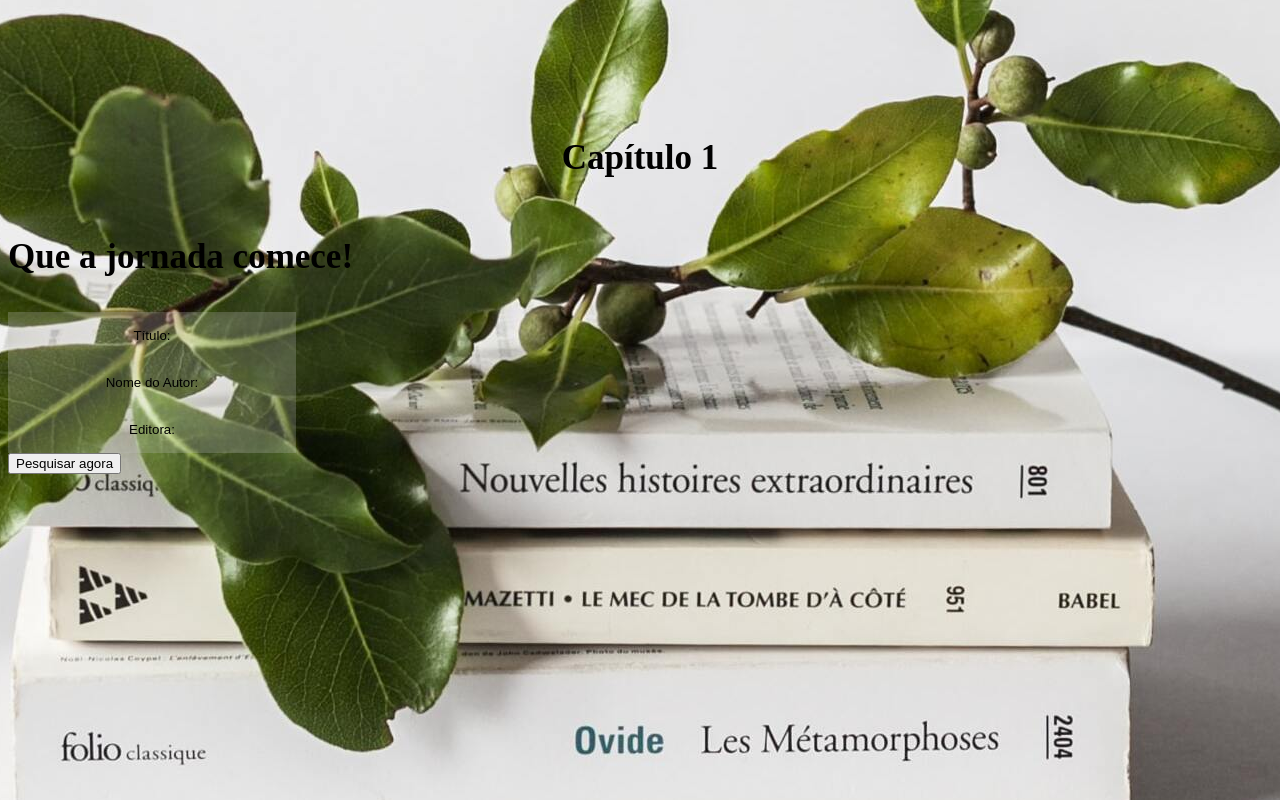
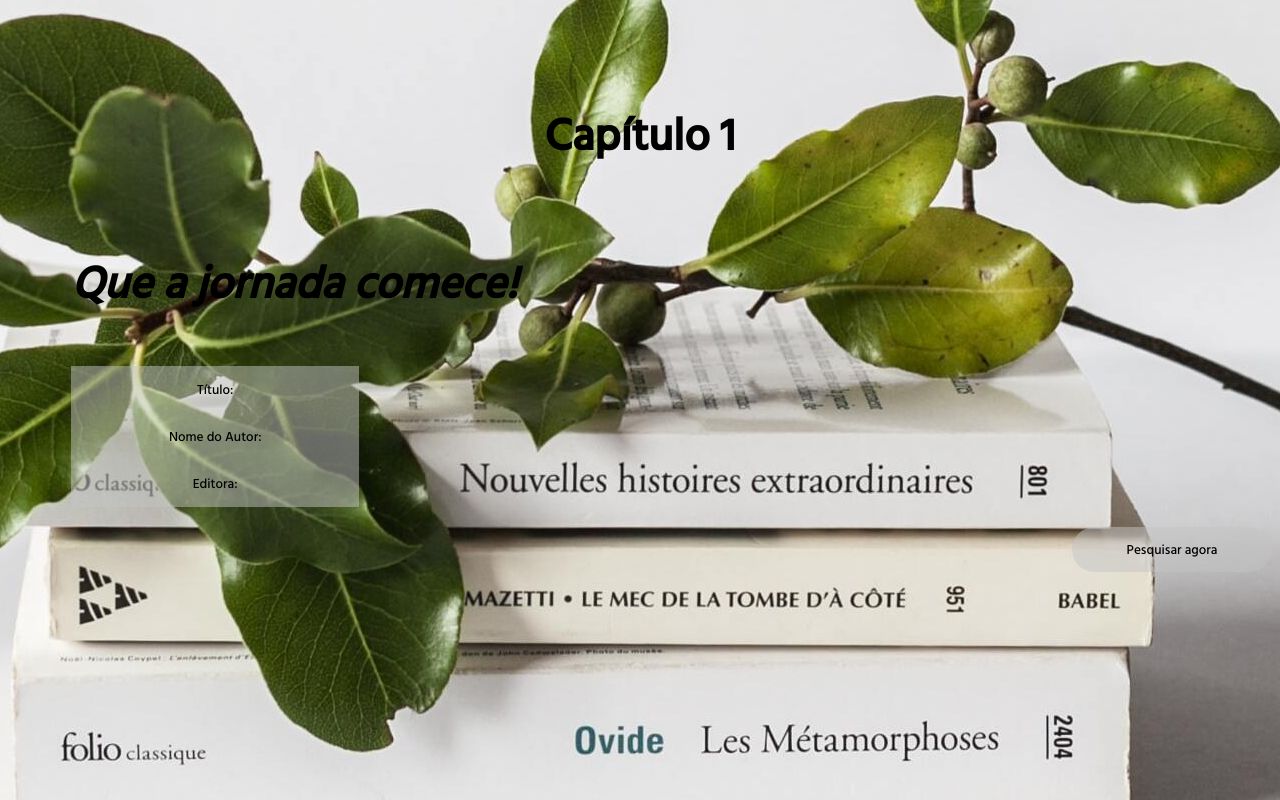
Before and after one commit to raquelcabral/MyLibrary, a plain HTML site: page pages/pesquisa/pesquisa.html in a window 1280 px wide. Drawn offline with Linux system fonts and the light colour scheme.

Commit message:
Movendo o elemento botão para o lado direito em relação ao eixo principal do flexbox.

```diff
--- a/pages/pesquisa/style.css
+++ b/pages/pesquisa/style.css
@@ -1,3 +1,9 @@
+@import url('https://fonts.googleapis.com/css2?family=Hind+Siliguri:wght@500&display=swap');
+
+* {
+    font-family: 'Hind Siliguri', sans-serif;
+}
+
 body {
     background-image: url("/img/Background.jpg");
     height: auto;
@@ -8,20 +14,22 @@ body {
 }
 
 header .title {
-    font-size: 35px;
+    font-size: 45px;
+}
+
+header p {
+    font-style: italic;
+    margin-left: 5%;
 }
 
 header h5 {
     text-align: center;
-    padding-top: 80px;
+    padding-top: 25px;
 }
 
-form {
-    display: flex;
-    flex-direction: column;
-    padding: 50rem;
-    margin-bottom: 100rem;
-    padding: 0 100px;
+.container {
+    margin-left: 5%;
+    margin-bottom: 20px;
 }
 
 ::placeholder {
@@ -31,11 +39,44 @@ form {
 input {
     width: 284px;
     height: 45px;
-    background: rgb(196, 196, 196, 0.25);
+    background: rgb(196, 196, 196, 0.50);
     text-align: center;
     border: none;
 }
 
 input:hover {
-    background: linear-gradient(100deg,#e5194d 7%,#8c18f1 93%);
+    background: linear-gradient(100deg,#e47979 7%,#7e2ac7 93%);
 }
+
+input:focus {
+    outline: 0;
+}
+
+.button-container {
+    display: flex;
+    justify-content: space-between;
+    height: 100px;
+}
+
+button {
+    width: 200px;
+    height: 45px;
+    background: rgb(196, 196, 196, 0.50);
+    text-align: center;
+    border: none;
+    border-radius: 50px;
+}
+
+button:hover {
+    background: linear-gradient(100deg,#e47979 7%,#7e2ac7 93%);
+}
+
+button:focus {
+    outline: 0;
+}
+
+button:active {
+    background: linear-gradient(100deg, #7e2ac7 7%, #e47979 93%);
+    box-shadow: 0 5px rgb(122, 127, 206);
+    transform: translateY(5px);
+}
```
